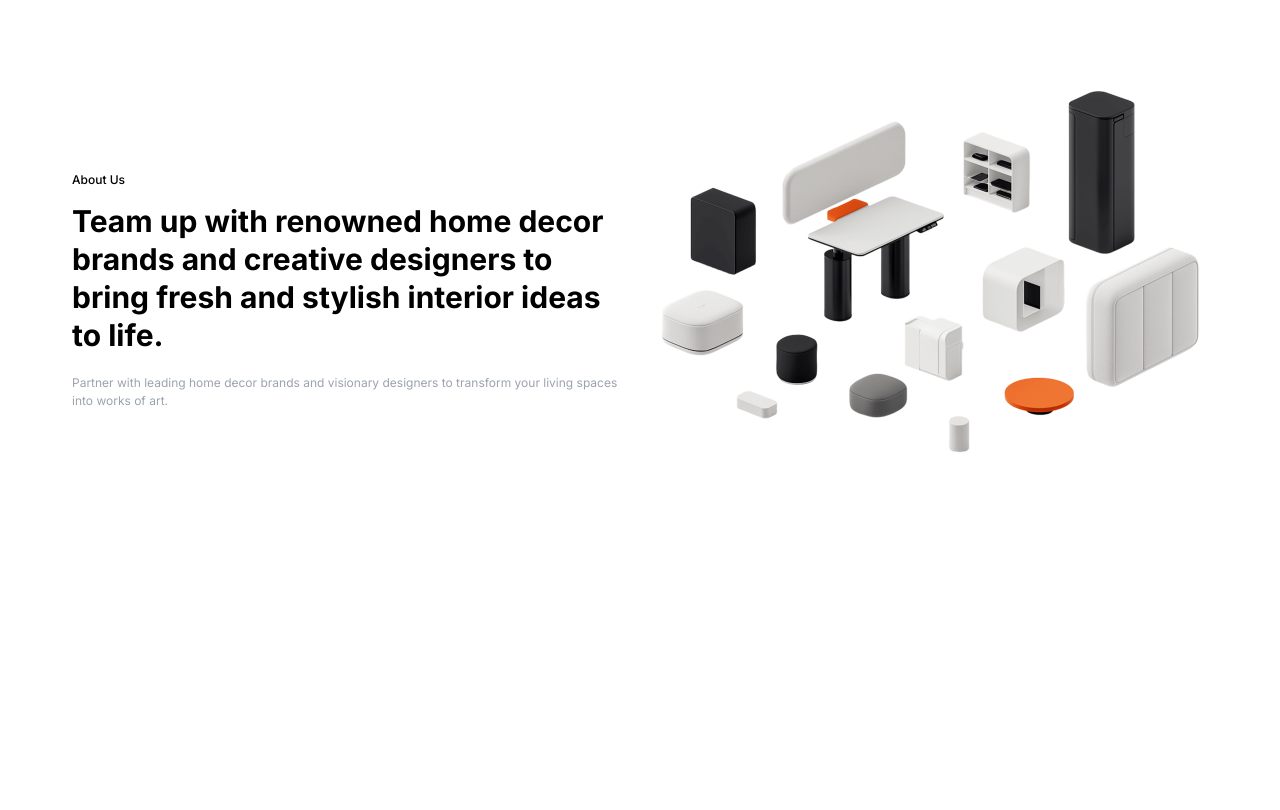
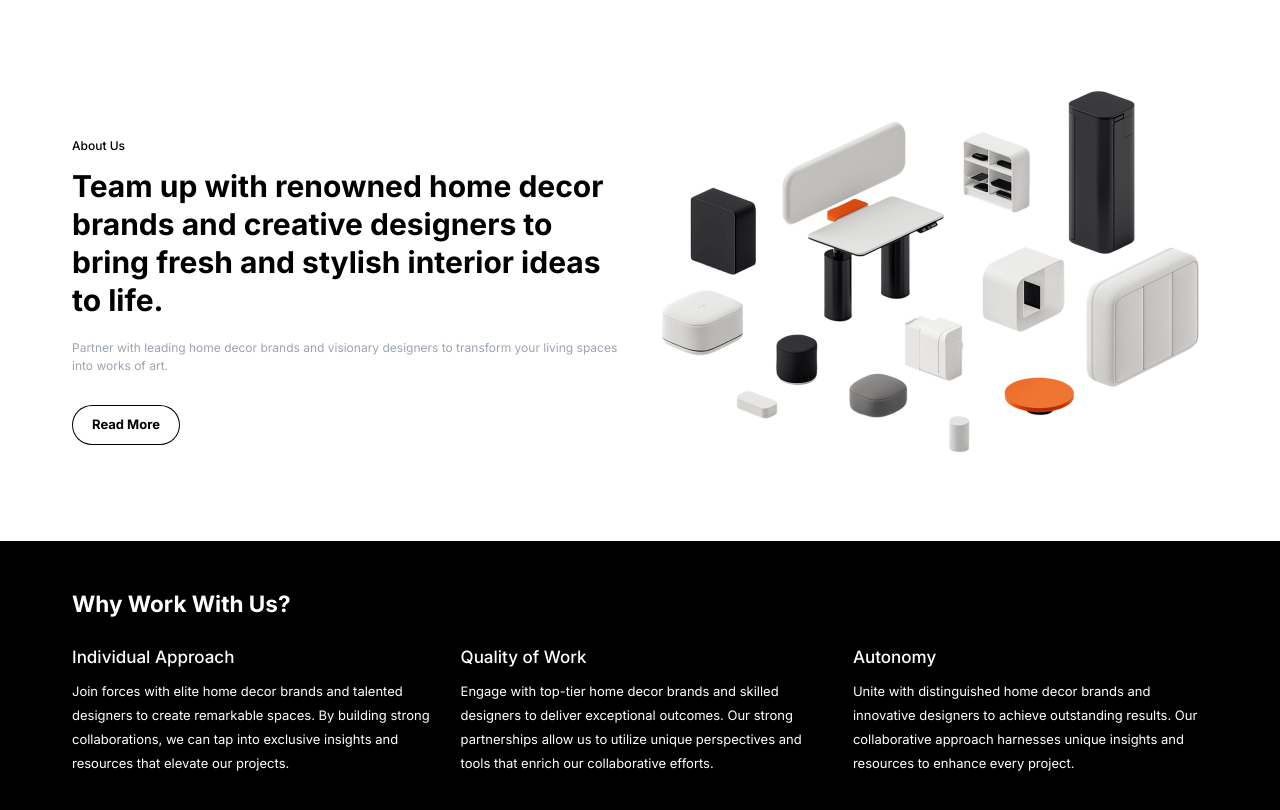
Before and after one commit to Isaacjosh23/Logoipsum-Furniture, a React (Vite) app: page / in a window 1280 px wide. Shown: the part 760-1570 px from the top of the page. Before the commit the page ends 1301 px from the top, so only its background shows below. Built offline with nearby package versions, Linux system fonts and the light colour scheme.

Commit message:
Why us done

```diff
--- a/src/components/AboutMe.jsx
+++ b/src/components/AboutMe.jsx
@@ -6,7 +6,7 @@ const AboutMe = () => {
   return (
     <Section className="py-20">
       <Container className="flex flex-col gap-20 md:gap-0 lg:gap-14 md:grid md:grid-cols-2 md:items-center">
-        <div className="flex flex-col gap-8">
+        <div className="flex items-start flex-col gap-8">
           <div className="flex flex-col gap-5">
             <Tag>about us</Tag>
 
@@ -20,10 +20,17 @@ const AboutMe = () => {
             Partner with leading home decor brands and visionary designers to
             transform your living spaces into works of art.
           </p>
+
+          <a
+            href="#"
+            className="text-black py-4 px-8 cursor-pointer rounded-full btn-border capitalize text-[1.2rem] font-bold lg:text-[1.3rem] smooth-trans mt-4"
+          >
+            read more
+          </a>
         </div>
 
         <div>
-          <img src="../images/about-us.png" alt="About us image" className="" />
+          <img src="../images/about-us.png" alt="About us image" />
         </div>
       </Container>
     </Section>
--- a/src/components/Logoipsum.jsx
+++ b/src/components/Logoipsum.jsx
@@ -1,6 +1,7 @@
 import AboutMe from "./AboutMe.jsx";
 import Header from "./Header";
 import Hero from "./Hero.jsx";
+import Why from "./Why.jsx";
 
 const Logoipsum = () => {
   return (
@@ -12,6 +13,8 @@ const Logoipsum = () => {
       </div>
 
       <AboutMe />
+
+      <Why />
     </>
   );
 };
--- a/src/components/Why.jsx
+++ b/src/components/Why.jsx
@@ -1,3 +1,57 @@
+import Section from "./reusables/Section.jsx";
+import Container from "./reusables/Container.jsx";
+
 const Why = () => {
-  return;
+  return (
+    <Section className="bg-black py-20 bg-no-repeat bg-center bg-cover w-100% why-us-bg">
+      <Container className="flex flex-col gap-12">
+        <h3 className="capitalize text-3xl font-bold md:text-4xl">
+          why work with us?
+        </h3>
+
+        <div className="flex flex-col justify-center md:flex-row gap-9">
+          <div className="flex flex-col gap-4">
+            <span className="text-xl md:text-2xl font-medium lg:text-[1.7rem] ">
+              Individual Approach
+            </span>
+
+            <p className="leading-[1.8rem] md:text-[1.2rem] lg:text-[1.3rem] lg:leading-[2.4rem]">
+              Join forces with elite home decor brands and talented designers to
+              create remarkable spaces. By building strong collaborations, we
+              can tap into exclusive insights and resources that elevate our
+              projects.
+            </p>
+          </div>
+
+          <div className="flex flex-col gap-4">
+            <span className="text-xl md:text-2xl font-medium lg:text-[1.7rem] ">
+              Quality of Work
+            </span>
+
+            <p className="leading-[1.8rem] md:text-[1.2rem] lg:text-[1.3rem] lg:leading-[2.4rem]">
+              Engage with top-tier home decor brands and skilled designers to
+              deliver exceptional outcomes. Our strong partnerships allow us to
+              utilize unique perspectives and tools that enrich our
+              collaborative efforts.
+            </p>
+          </div>
+
+          <div className="flex flex-col gap-4">
+            <span className="text-xl md:text-2xl font-medium lg:text-[1.7rem] ">
+              Autonomy
+            </span>
+
+            <p className="leading-[1.8rem] md:text-[1.2rem] lg:text-[1.3rem] lg:leading-[2.4rem]">
+              Unite with distinguished home decor brands and innovative
+              designers to achieve outstanding results. Our collaborative
+              approach harnesses unique insights and resources to enhance every
+              project.
+            </p>
+          </div>
+        </div>
+      </Container>
+    </Section>
+  );
 };
+
+export default Why;
--- a/src/index.css
+++ b/src/index.css
@@ -58,3 +58,22 @@ body {
   background-position: center;
   width: 100%;
 }
+
+.why-us-bg {
+  background: linear-gradient(rgba(0, 0, 0, 0.5)),
+    url("../images/why-us-bg.png");
+  background-repeat: no-repeat;
+  background-size: cover;
+  background-position: center;
+  width: 100%;
+}
+
+.btn-border {
+  box-shadow: inset 0 0 0 1px black;
+}
+
+.btn-border:hover,
+.btn-border:active {
+  box-shadow: none;
+  text-decoration: underline;
+}
```
Also changed, not shown: public/images/why-us-bg.png (added).
